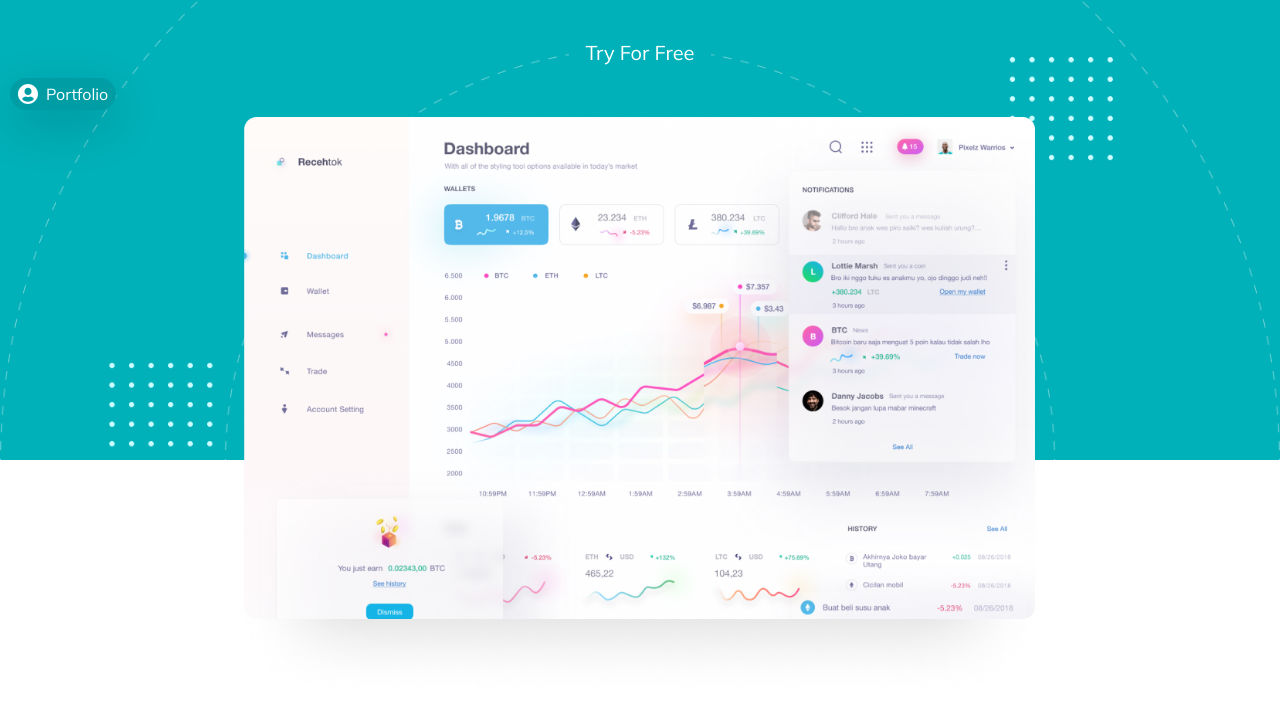
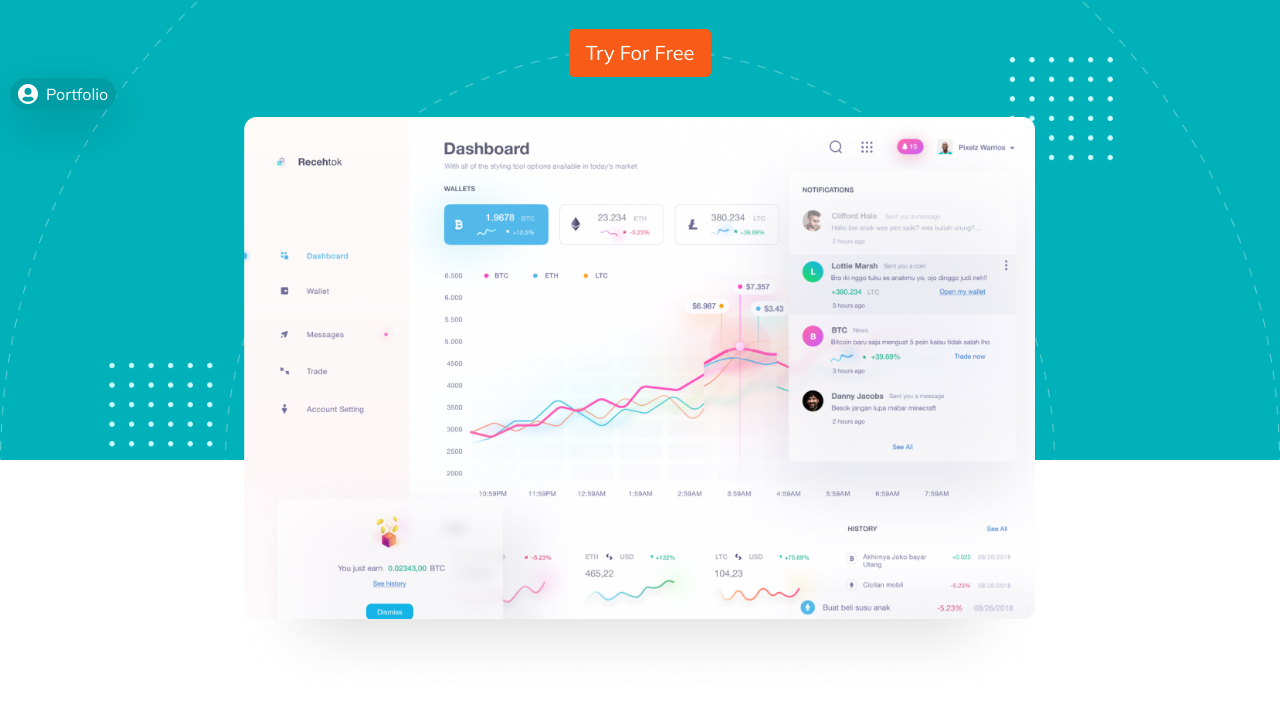
Before and after one commit to wahidari/snack, a plain HTML site: page index.html in a window 1280 px wide. Shown: the part 290-1017 px from the top of the page. Drawn offline with Linux system fonts and the light colour scheme.

Commit message:
Update style.css

```diff
--- a/assets/css/style.css
+++ b/assets/css/style.css
@@ -80,8 +80,8 @@ body {
 }
 .btn-warning {
     color: #fff;
-    background-color: #00B1B9;
-    border-color: #00B1B9 !important;
+    background-color: #f85b18;
+    border-color: #f85b18 !important;
 }
 
 .btn-warning:hover {
```
